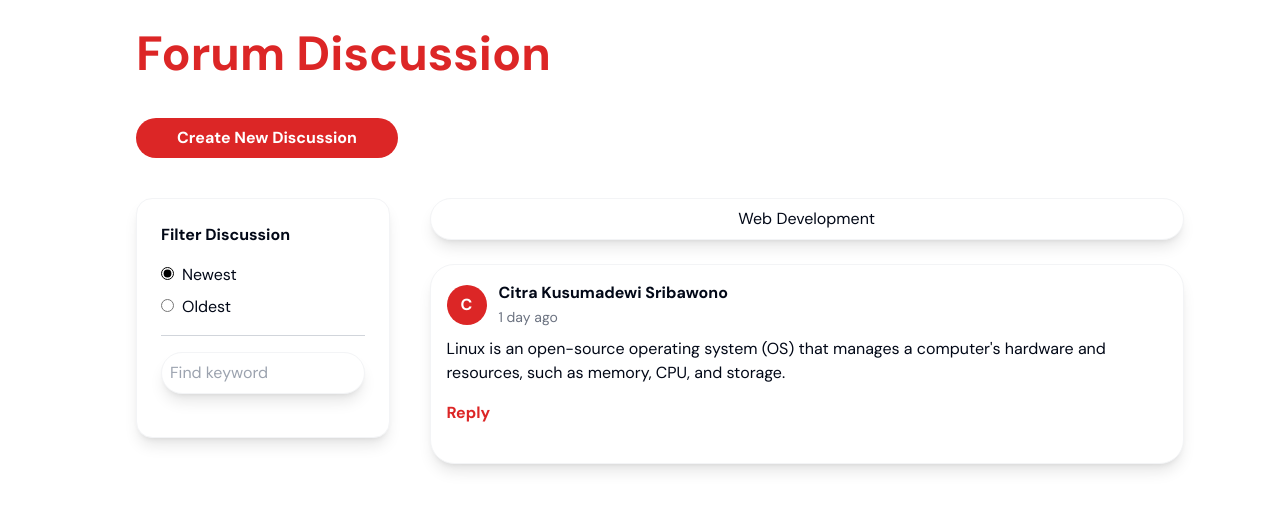
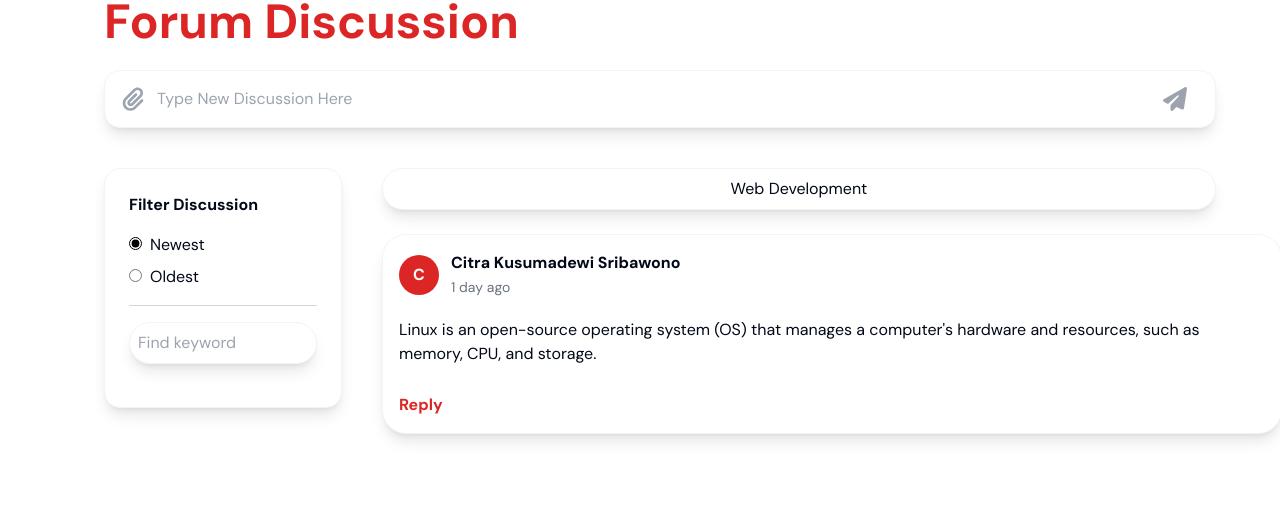
Before and after one commit to CPS-TelU/fe-cyberacademy2024-test, a Next.js app: page /lms/discussion in a window 1280 px wide. Shown: the part 202-712 px from the top of the page. Built offline with nearby package versions, Linux system fonts and the light colour scheme.

Commit message:
fix : Discussion

```diff
--- a/components/contents/Discussion.tsx
+++ b/components/contents/Discussion.tsx
@@ -2,13 +2,11 @@
 
 import { useState, useEffect, useRef } from 'react';
 import { dmSans } from '@/styles/font';
+import { FontAwesomeIcon } from '@fortawesome/react-fontawesome'
+import { faPaperclip, faPaperPlane } from '@fortawesome/free-solid-svg-icons'
 
 // Define the possible module options as a union of string literals
 type ModuleOption = 'Basic Linux' | 'Web Development' | 'IoT' | 'Machine Learning';
-
-const Discussion = () => {
-  const [selectedModul, setSelectedModul] = useState<ModuleOption>('Web Development');
-  const [filter, setFilter] = useState('Newest');
 
 // Define discussionsData with keys matching the ModuleOption type
 const discussionsData: Record<ModuleOption, { id: number; user: string; time: string; content: string }[]> = {
@@ -50,6 +48,10 @@ const Discussion = () => {
   ],
 };
 
+const Discussion = () => {
+  const [selectedModul, setSelectedModul] = useState<ModuleOption>('Web Development');
+  const [filter, setFilter] = useState('Newest');
+  const [newDiscussion, setNewDiscussion] = useState(''); // New state for input
   const [discussions, setDiscussions] = useState(discussionsData[selectedModul]);
   const [isOpen, setIsOpen] = useState(false);
   const selectRef = useRef<HTMLDivElement>(null);
@@ -63,6 +65,19 @@ const Discussion = () => {
     setSelectedModul(option);
     setDiscussions(discussionsData[option]);
     setIsOpen(false);
+  };
+
+  const addNewDiscussion = () => {
+    if (newDiscussion.trim() === '') return; // Prevent adding empty content
+    const newId = discussions.length + 1;
+    const newEntry = {
+      id: newId,
+      user: 'New User', // You can change this to a dynamic value
+      time: 'Just now',
+      content: newDiscussion,
+    };
+    setDiscussions((prev) => [...prev, newEntry]);
+    setNewDiscussion(''); // Clear the input field
   };
 
   useEffect(() => {
@@ -79,12 +94,18 @@ const Discussion = () => {
   }, []);
 
   return (
-    <section className={`p-4 md:p-10 lg:p-20 ml-0 md:ml-10 ${dmSans.className}`}>
+    <section className={`p-4 md:p-10 lg:p-12 ml-0 md:ml-10 ${dmSans.className}`}>
       <h1 className="text-red-600 text-2xl md:text-4xl lg:text-5xl font-bold mt-10">Forum Discussion</h1>
-      <div className="mt-6 md:mt-10">
-        <button className="bg-red-600 text-white font-bold py-2 px-4 rounded-3xl w-full md:w-1/2 lg:w-1/4">
-          Create New Discussion
-        </button>
+      <div className="flex items-center border border-gray-100 p-4 rounded-2xl bg-white shadow-lg mt-6">
+        <FontAwesomeIcon icon={faPaperclip} className="w-6 h-6 text-gray-400 mr-3 cursor-pointer hover:text-red-600 hover:scale-110 transition-all duration-300" />
+        <input
+            type="text"
+            value={newDiscussion}
+            onChange={(e) => setNewDiscussion(e.target.value)}
+            placeholder="Type New Discussion Here"
+            className="flex-1 outline-none bg-transparent"
+        />
+        <FontAwesomeIcon icon={faPaperPlane} onClick={addNewDiscussion} className="w-6 h-6 text-gray-400 cursor-pointer mr-3 hover:text-red-600 hover:scale-110 transition-all duration-300" />
     </div>
       <div className="flex flex-col md:flex-row mt-6 md:mt-10">
         <div className="w-full md:w-1/3 lg:w-1/4 bg-white border border-gray-100 p-4 md:p-6 shadow-lg rounded-2xl h-auto md:h-[240px]">
@@ -121,7 +142,6 @@ const Discussion = () => {
           />
         </div>
         <div className="w-full md:w-2/3 lg:w-3/4 mt-6 md:mt-0 md:ml-6 lg:ml-10">
-
           <div className="relative w-full mb-6" ref={selectRef}>
             <button
               onClick={handleDropdown}
@@ -148,8 +168,8 @@ const Discussion = () => {
           {discussions.map((discussion) => (
           <div
             key={discussion.id}
-              className="border border-gray-100 p-4 rounded mb-4 bg-white shadow-lg rounded-3xl "
-              style={{ height: '200px', overflowY: 'auto' }} // Fixed height with scrollable content
+            className="border border-gray-100 p-4 rounded mb-4 bg-white shadow-lg rounded-3xl flex flex-col justify-between"
+            style={{ height: '200px', overflowY: 'auto', minWidth: '900px', maxWidth: '900px' }} // Set minimum and maximum width
           >
             <div className="flex items-center mb-2 ">
               <div className="w-10 h-10 bg-red-600 rounded-full flex justify-center items-center text-white font-bold mr-3">
@@ -161,7 +181,7 @@ const Discussion = () => {
               </div>
             </div>
             <p className="mb-4">{discussion.content}</p>
-              <button className="text-red-600 font-bold">Reply</button>
+            <button className="text-red-600 font-bold text-left">Reply</button>
           </div>
         ))}
         </div>
```
Lines whose indentation alone changed are shown as unchanged.
